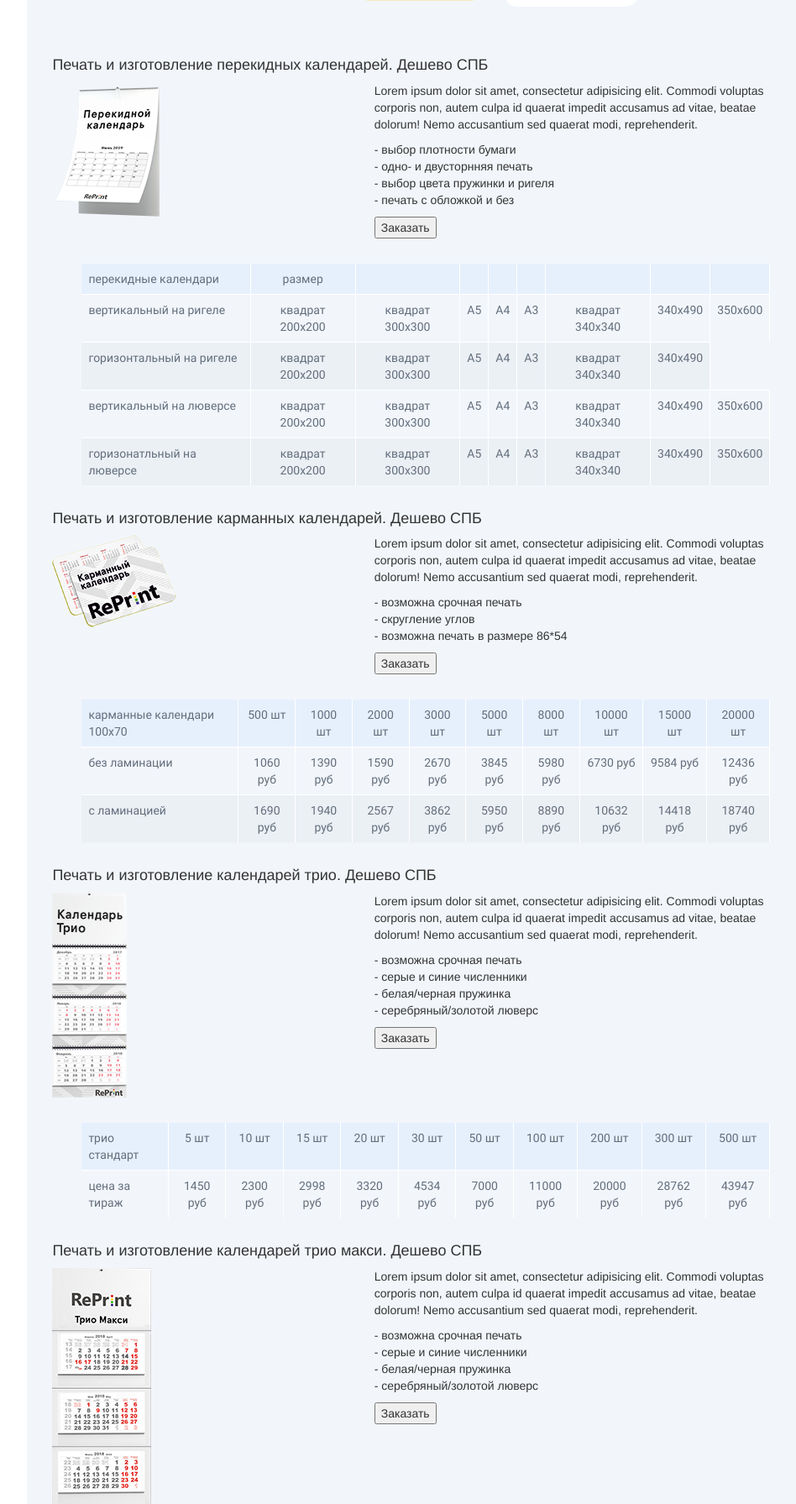
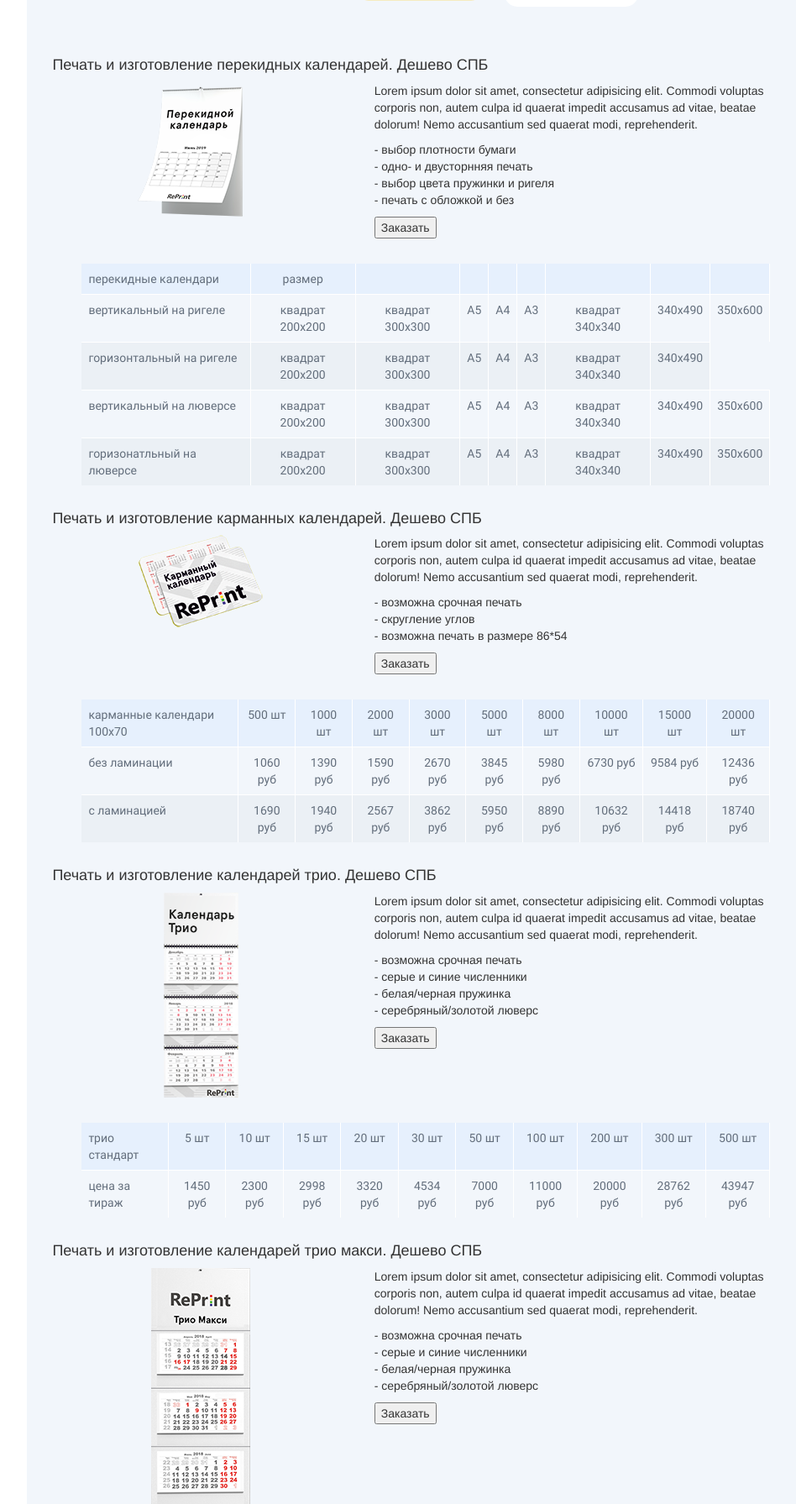
Before and after one commit to AlLosevK/treprint, a PHP site: the page made by Изготовление и печать календарей в СПб - Типография RePrint.html in a window 1280 px wide. Shown: the part 941-2732 px from the top of the page at 84% size, without its empty margins (262-1210 px from the left). Run offline with PHP 8.4, Linux system fonts and the light colour scheme; some web fonts are replaced.

Commit message:
Update Изготовление и печать календарей в СПб - Типография RePrint_files/main.css

```diff
--- a/Изготовление и печать календарей в СПб - Типография RePrint_files/main.css
+++ b/Изготовление и печать календарей в СПб - Типография RePrint_files/main.css
@@ -761,6 +761,10 @@ body {
   list-style: none;
 }
 
+.price-descr .col-xs-5 {
+  text-align: center;
+}
+
 .rizo-title {
     background-color: #f2f6fb;
     margin: 0 auto;
```
